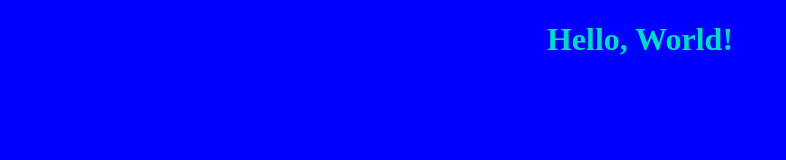
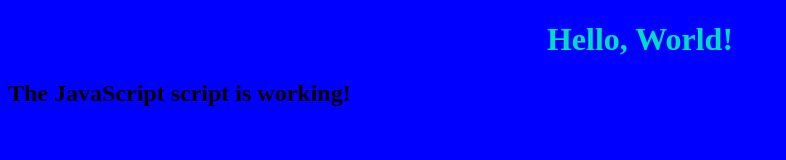
Before and after one commit to Saverton/project-se-prep, a plain HTML site: page index.html in a window 1280 px wide. Shown: the whole page, without its empty margins (0-786 px from the left). Drawn offline with Linux system fonts and the light colour scheme.

Commit message:
rename script, add basic script

```diff
--- a/index.html
+++ b/index.html
@@ -7,5 +7,6 @@
     </head>
     <body>
         <h1>Hello, World!</h1>
+        <script src="./script.js"></script>
     </body>
 </html>
--- /dev/null
+++ b/script.js
@@ -0,0 +1,4 @@
+// test creation of an h2 element to ensure that our JavaScript script is functioning correctly.
+const h2 = document.createElement("h2");
+h2.textContent = "The JavaScript script is working!";
+document.querySelector("body").appendChild(h2);
```
Also changed, not shown: index.js (deleted).
